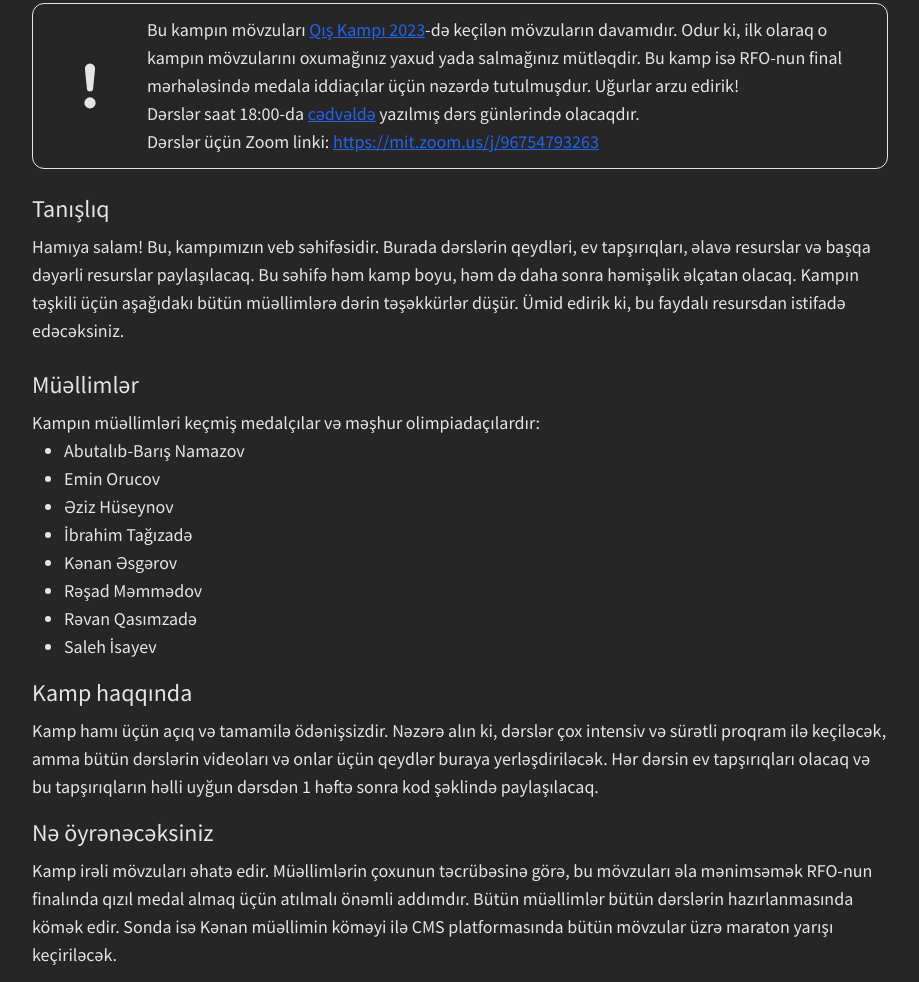
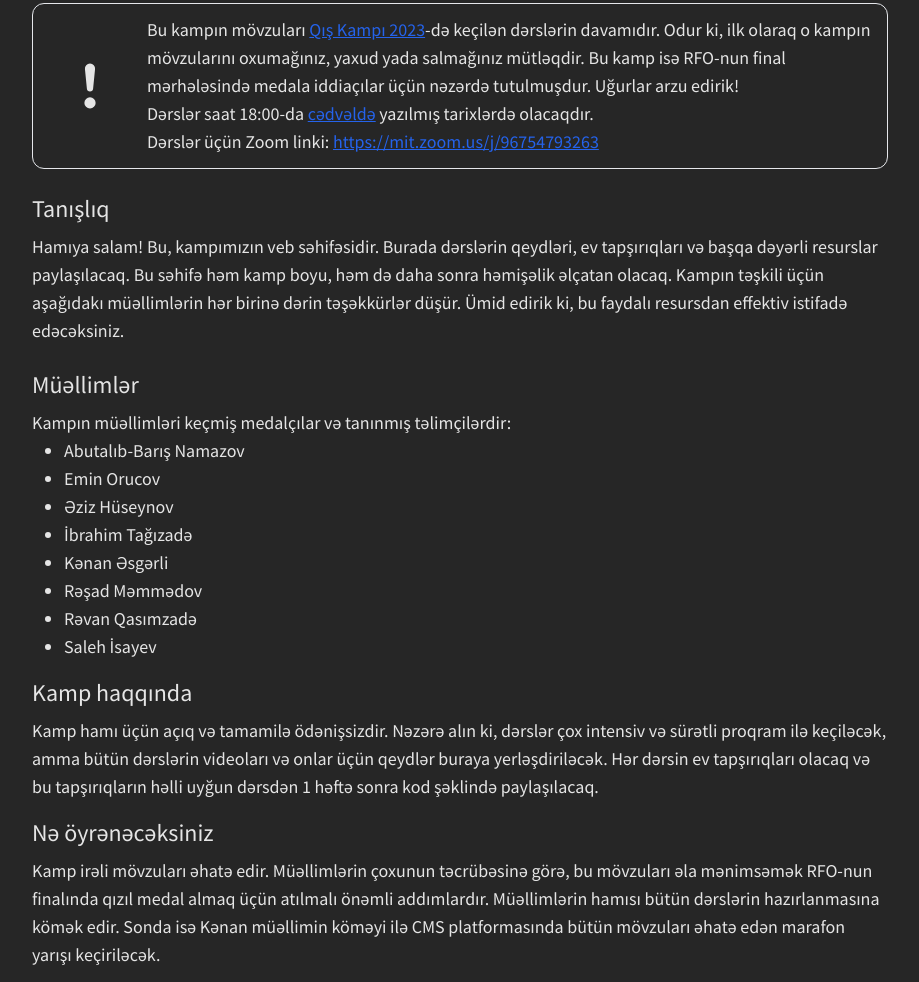
Before and after one commit to tedbilik/tedbilik.github.io, a website: page kamp2024/index.html in a window 1280 px wide. Shown: the part 77-1059 px from the top of the page, without its empty margins (180-1099 px from the left). Drawn offline with Linux system fonts and the light colour scheme.

Commit message:
Update index.html

```diff
--- a/kamp2024/index.html
+++ b/kamp2024/index.html
@@ -30,11 +30,11 @@
         </span>
         <div>
           <p>
-            Bu kampın mövzuları <a href="/kamp">Qış Kampı 2023</a>-də keçilən mövzuların davamıdır. Odur ki, ilk olaraq o
-            kampın mövzularını oxumağınız yaxud yada salmağınız mütləqdir. Bu kamp isə RFO-nun final mərhələsində medala
+            Bu kampın mövzuları <a href="/kamp">Qış Kampı 2023</a>-də keçilən dərslərin davamıdır. Odur ki, ilk olaraq o
+            kampın mövzularını oxumağınız, yaxud yada salmağınız mütləqdir. Bu kamp isə RFO-nun final mərhələsində medala
             iddiaçılar üçün nəzərdə tutulmuşdur. Uğurlar arzu edirik!
           </p>
-          <p>Dərslər saat 18:00-da <a href="#schedule">cədvəldə</a> yazılmış dərs günlərində olacaqdır.</p>
+          <p>Dərslər saat 18:00-da <a href="#schedule">cədvəldə</a> yazılmış tarixlərdə olacaqdır.</p>
           <p>Dərslər üçün Zoom linki: <a href="https://mit.zoom.us/j/96754793263" target="_blank" rel="noopener noreferrer">https://mit.zoom.us/j/96754793263</a> </p>
         </div>
       </div>
@@ -43,23 +43,23 @@
       <h2 class="text-2xl">Tanışlıq</h2>
       <p class="mt-2">
         Hamıya salam! Bu, kampımızın veb səhifəsidir. Burada dərslərin
-        qeydləri, ev tapşırıqları, əlavə resurslar və başqa dəyərli resurslar
+        qeydləri, ev tapşırıqları və başqa dəyərli resurslar
         paylaşılacaq. Bu səhifə həm kamp boyu, həm də daha sonra həmişəlik
         əlçatan olacaq.
-        Kampın təşkili üçün aşağıdakı bütün müəllimlərə dərin təşəkkürlər düşür.
-        Ümid edirik ki, bu faydalı resursdan istifadə edəcəksiniz.
+        Kampın təşkili üçün aşağıdakı müəllimlərin hər birinə dərin təşəkkürlər düşür.
+        Ümid edirik ki, bu faydalı resursdan effektiv istifadə edəcəksiniz.
       </p>
     </section>
     <section class="mt-6">
       <h2 class="text-2xl">Müəllimlər</h2>
       <p class="mt-2">
-        Kampın müəllimləri keçmiş medalçılar və məşhur olimpiadaçılardır:
+        Kampın müəllimləri keçmiş medalçılar və tanınmış təlimçilərdir:
       <ul class="list-disc ml-8">
         <li>Abutalıb-Barış Namazov</li>
         <li>Emin Orucov</li>
         <li>Əziz Hüseynov</li>
         <li>İbrahim Tağızadə</li>
-        <li>Kənan Əsgərov</li>
+        <li>Kənan Əsgərli</li>
         <li>Rəşad Məmmədov</li>
         <li>Rəvan Qasımzadə</li>
         <li>Saleh İsayev</li>
@@ -80,9 +80,9 @@
       <h2 class="text-2xl">Nə öyrənəcəksiniz</h2>
       <p class="mt-2">
         Kamp irəli mövzuları əhatə edir. Müəllimlərin çoxunun təcrübəsinə görə, bu
-        mövzuları əla mənimsəmək RFO-nun finalında qızıl medal almaq üçün atılmalı önəmli addımdır.
-        Bütün müəllimlər bütün dərslərin hazırlanmasında kömək edir.
-        Sonda isə Kənan müəllimin köməyi ilə CMS platformasında bütün mövzular üzrə maraton yarışı keçiriləcək.
+        mövzuları əla mənimsəmək RFO-nun finalında qızıl medal almaq üçün atılmalı önəmli addımlardır.
+        Müəllimlərin hamısı bütün dərslərin hazırlanmasına kömək edir.
+        Sonda isə Kənan müəllimin köməyi ilə CMS platformasında bütün mövzuları əhatə edən marafon yarışı keçiriləcək.
       </p>
       <div class="overflow-x-auto mt-4">
         <table class="min-w-full bg-slate-300">
@@ -126,7 +126,7 @@
     { label: 'Ev tapşırığı üzərində çalışma günü', date: 'Fevral 6', teacher: '' },
     { label: '9. Spanning Tree (Kruskal, Union-Find)', date: 'Fevral 7, ç.', teacher: 'Saleh İsayev' },
     { label: 'Ev tapşırığı üzərində çalışma günləri', date: 'Fevral 8-9-10', teacher: '' },
-    { label: '10. Maraton Yarışı', date: 'Fevral 11, b. (saat 10:00-22:00)', teacher: 'Kənan Əsgərov' },
+    { label: '10. Marafon Yarışı', date: 'Fevral 11, b. (saat 10:00-22:00)', teacher: 'Kənan Əsgərli' },
   ];
 
 
```
